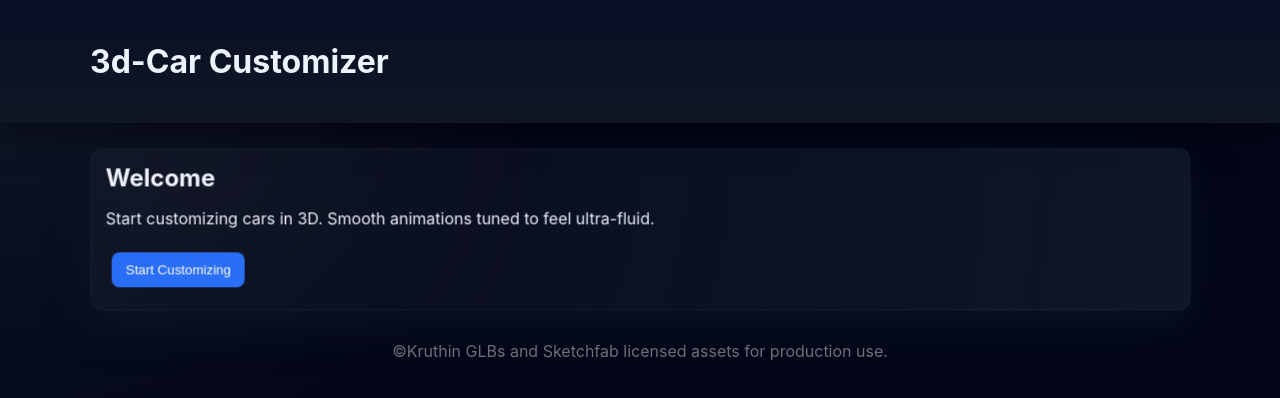
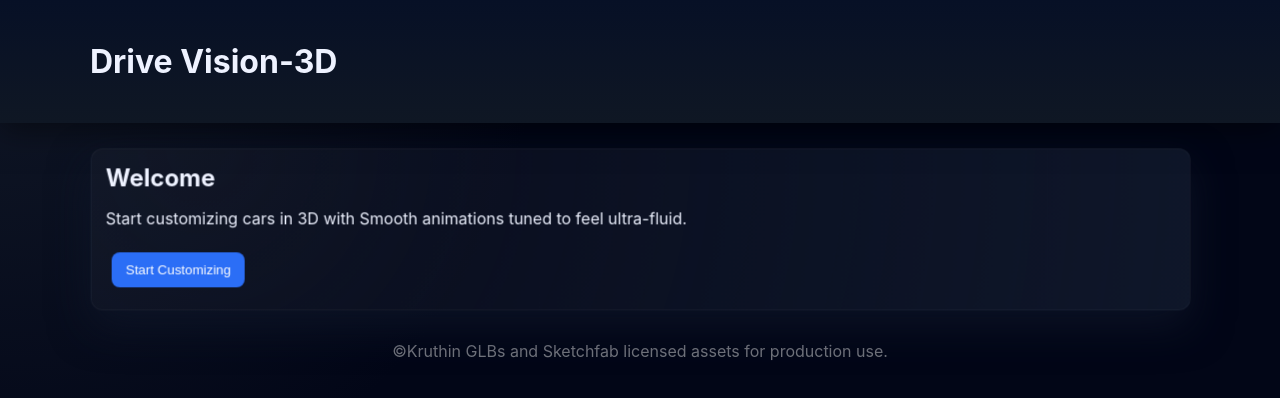
Before and after one commit to Kruthin07/Car-Custumisation, a plain HTML site: page index.html in a window 1280 px wide. Drawn offline with nearby package versions, Linux system fonts and the light colour scheme; a script that the page names is missing.

Commit message:
Add files via upload

```diff
--- a/index.html
+++ b/index.html
@@ -3,7 +3,8 @@
 <head>
   <meta charset="utf-8" />
   <meta name="viewport" content="width=device-width,initial-scale=1" />
-  <title>3d-Car Customizer</title>
+  <title>Drive Vision-3D</title>
+  <link rel="icon" type="image/png" href="logo.png">
   <link rel="stylesheet" href="style.css">
   <!-- model-viewer -->
   <script type="module" src="https://unpkg.com/@google/model-viewer/dist/model-viewer.min.js"></script>
@@ -13,20 +14,20 @@
 </head>
 <body>
   <header>
-    <div class="wrap"><h1>3d-Car Customizer</h1></div>
+    <div class="wrap"><h1>Drive Vision-3D</h1></div>
   </header>
 
   <main class="wrap">
     <!-- PAGE 1 -->
     <section id="page1" class="page active card">
       <h2>Welcome</h2>
-      <p>Start customizing cars in 3D. Smooth animations tuned to feel ultra-fluid.</p>
+      <p>Start customizing cars in 3D with Smooth animations tuned to feel ultra-fluid.</p>
       <button class="btn" onclick="goTo(2)">Start Customizing</button>
     </section>
 
     <!-- PAGE 2: 3D + basic config -->
     <section id="page2" class="page card" aria-live="polite">
-      <h2>Car Customizer-3D Model</h2>
+      <!-- <h2>Drive Vision-3D</h2> -->
 
       <!-- Viewer container: model-viewer for most models, Sketchfab for many models -->
       <div id="viewerContainer">
```
Also changed, not shown: 1 other file.
